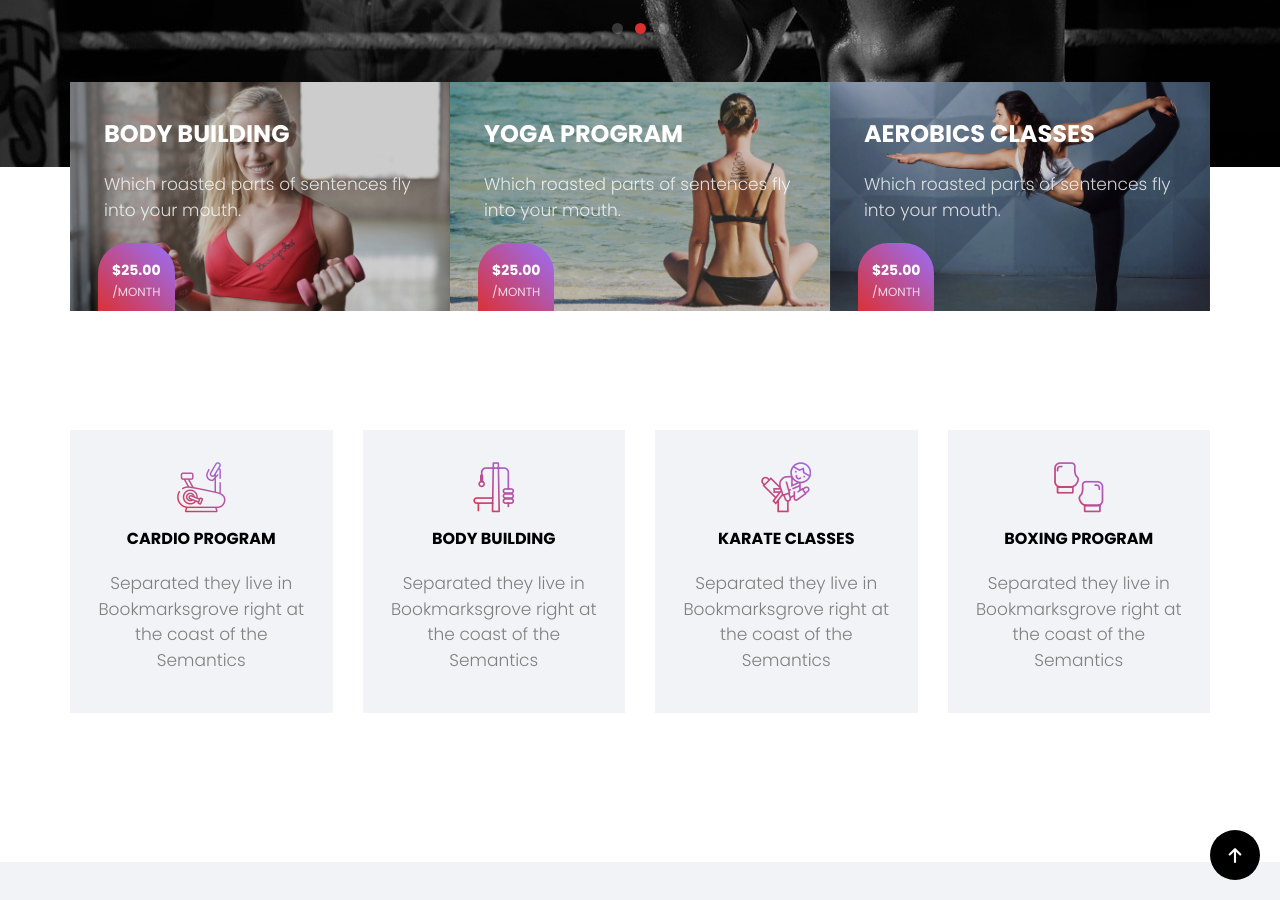
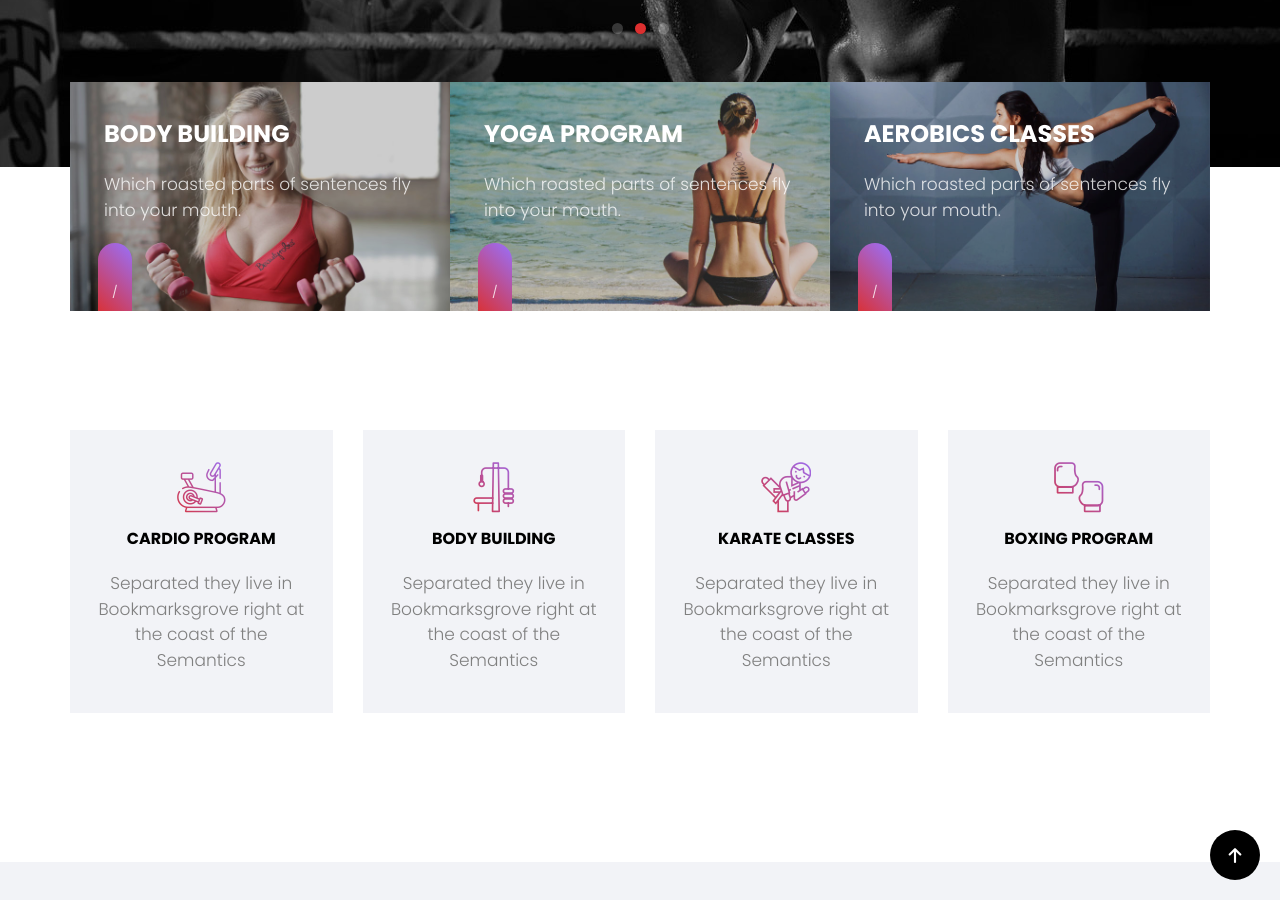
Before and after one commit to ResultsNow/resultsnow.github.io, a Jekyll site: the page built from index.html, in a window 1280 px wide and 900 px high, scrolled down 533 px. Built offline with Jekyll 4.4.1, drawn with Linux system fonts in a browser that asks for light colours; some web fonts are replaced.

Commit message:
Update intros.yml

```diff
--- a/_data/intros.yml
+++ b/_data/intros.yml
@@ -1,17 +1,11 @@
 - focus: Body Building
   description: Which roasted parts of sentences fly into your mouth.
   image: intro-img-1.jpg
-  price: $25.00
-  price-interval: month
 
 - focus: Yoga Program
   description: Which roasted parts of sentences fly into your mouth.
   image: intro-img-2.jpg
-  price: $25.00
-  price-interval: month
 
 - focus: Aerobics Classes
   description: Which roasted parts of sentences fly into your mouth.
   image: intro-img-3.jpg
-  price: $25.00
-  price-interval: month
```
